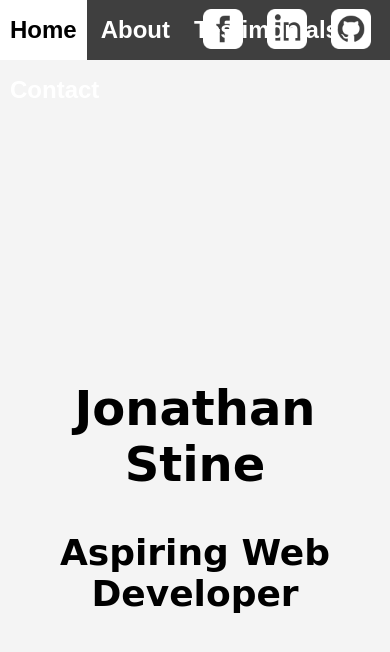
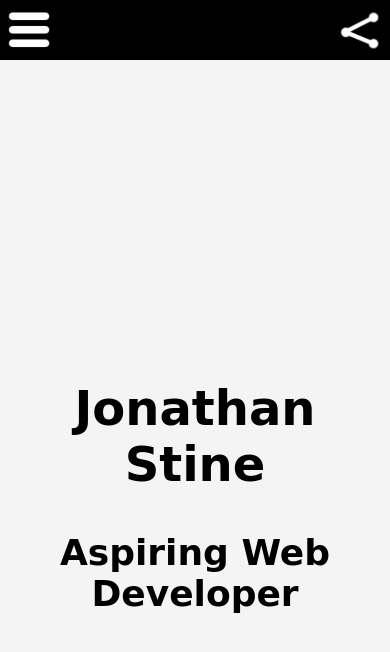
Before and after one commit to jstine-tech/personal-website, a plain HTML site: page index.html in a window 390 px wide. Drawn offline with Linux system fonts and the light colour scheme.

Commit message:
Created graphics for mobile buttons

```diff
--- a/index.html
+++ b/index.html
@@ -23,13 +23,18 @@
                 <a href="https://github.com/jstine-tech" target="_blank"><img src="images/github.png" height="40" width="40"/></a>
             </div>
         </nav>
+        <img id="bt-mobile" src="images/links-mobile.png"/>
+        <img id="bt-social" src="images/links-social.png"/>
+
 
     </header>
 
     <section id="main" class="section">
         <h1>Jonathan Stine</h1>
         <h2>Aspiring Web Developer</h2>
+
     </section>
+
 
     <section id="about" class="section">
         <p>Test Main</p>
--- a/main.css
+++ b/main.css
@@ -1,3 +1,41 @@
+@media screen and (max-width: 700px) {
+    #social-wrapper {
+        display: none;
+    }
+
+    #pages-wrapper {
+        display: none;
+
+    }
+
+}
+
+@media screen and (min-width: 701px) {
+    #bt-social {
+        display: none;
+    }
+
+    #bt-mobile {
+        display: none;
+
+    }
+
+}
+
+#bt-mobile {
+    height: auto;
+    width: 48px;
+    position: absolute;
+    margin: 5px 0px 0px 5px;
+}
+
+#bt-social {
+    position: absolute;
+    widtH: 62px;
+    height: auto;
+    right: 0%;
+}
+
 body {
     margin: 0px;
 }
@@ -7,7 +45,8 @@ body {
     width: 100%;
     height: 60px;
     /*background-color: #F4F4F4;*/
-    background-color: #3F3F3F;
+    /*background-color: #3F3F3F;*/
+    background-color: black;
     z-index: 2;
 }
 
```
Also changed, not shown: images/links-mobile.png (added), images/links-social.png (added), 2 other files.
